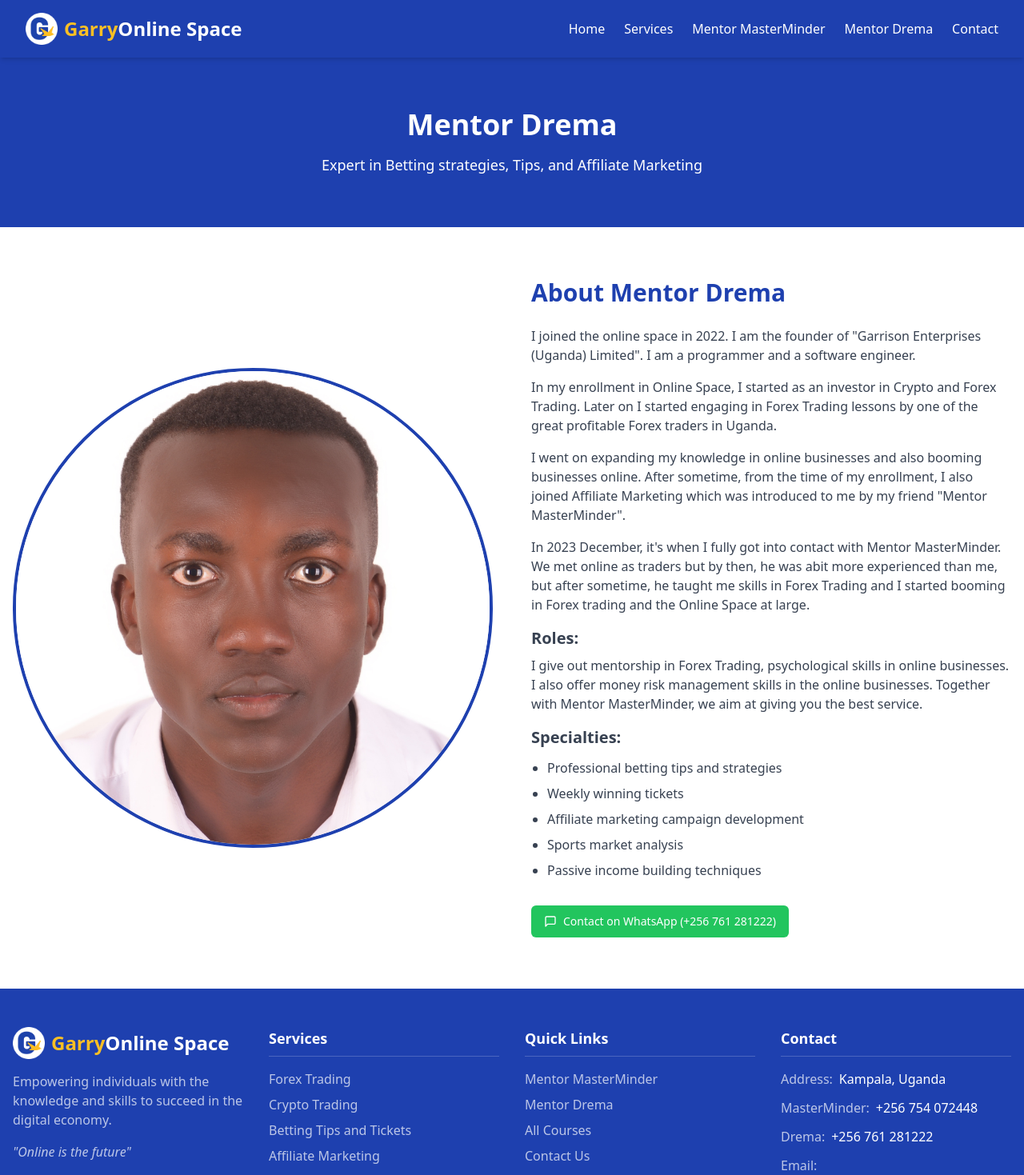
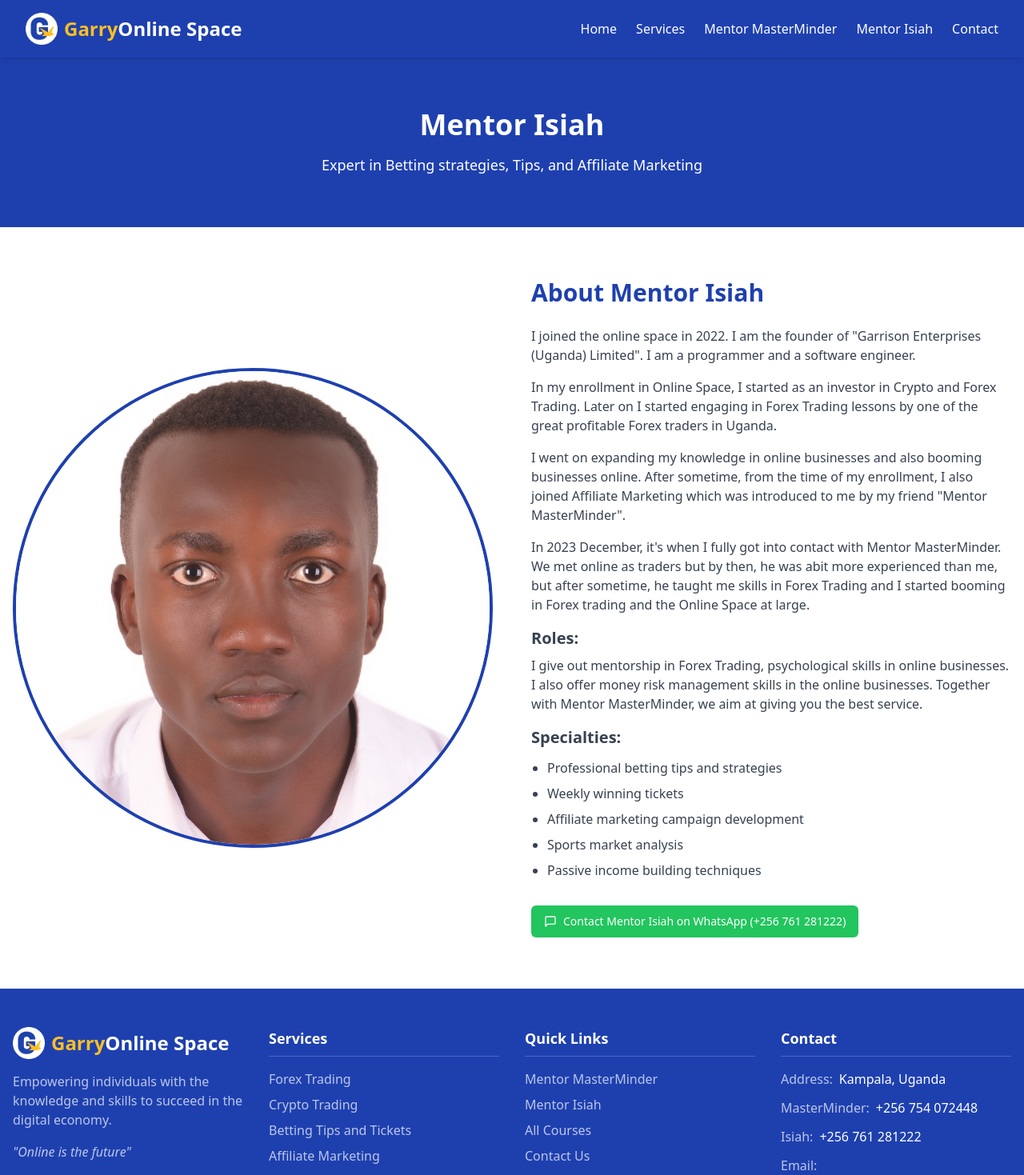
Before and after one commit to garryonlinespace/garry-online-space, a React (Vite) app: page /mentor-drema in a window 1280 px wide. Shown: the top 1469 px of the page at 80% size. Built offline with nearby package versions, Linux system fonts and the light colour scheme.

Commit message:
Rename "Mentor Drema" to "Mentor Isiah"
Replaced all instances of "Mentor Drema" with "Mentor Isiah" across the website, including menu items, page content, and contact information.

```diff
--- a/src/components/ContactInfo.tsx
+++ b/src/components/ContactInfo.tsx
@@ -31,7 +31,7 @@ const ContactInfo = () => {
                   <div>
                     <p className="font-medium text-gray-800">Phone:</p>
                     <p className="text-gray-600">Mentor MasterMinder: +256 754 072448</p>
-                    <p className="text-gray-600">Mentor Drema: +256 761 281222</p>
+                    <p className="text-gray-600">Mentor Isiah: +256 761 281222</p>
                   </div>
                 </div>
 
--- a/src/components/Footer.tsx
+++ b/src/components/Footer.tsx
@@ -60,7 +60,7 @@ const Footer = () => {
               </li>
               <li>
                 <Link to="/mentor-drema" className="text-white/70 hover:text-secondary transition-colors">
-                  Mentor Drema
+                  Mentor Isiah
                 </Link>
               </li>
               <li>
@@ -93,7 +93,7 @@ const Footer = () => {
                 <span className="ml-2">+256 754 072448</span>
               </li>
               <li className="flex">
-                <span className="text-white/70">Drema:</span>
+                <span className="text-white/70">Isiah:</span>
                 <span className="ml-2">+256 761 281222</span>
               </li>
               <li className="flex flex-wrap">
--- a/src/components/Navbar.tsx
+++ b/src/components/Navbar.tsx
@@ -50,7 +50,7 @@ const Navbar = () => {
             Mentor MasterMinder
           </Link>
           <Link to="/mentor-drema" className="text-white hover:text-secondary transition-colors">
-            Mentor Drema
+            Mentor Isiah
           </Link>
           <Link to="/contact" className="text-white hover:text-secondary transition-colors">
             Contact
@@ -96,7 +96,7 @@ const Navbar = () => {
               Mentor MasterMinder
             </Link>
             <Link to="/mentor-drema" className="text-white hover:text-secondary px-4 py-2" onClick={() => setIsOpen(false)}>
-              Mentor Drema
+              Mentor Isiah
             </Link>
             <Link to="/contact" className="text-white hover:text-secondary px-4 py-2" onClick={() => setIsOpen(false)}>
               Contact
--- a/src/components/PaymentConfirmation.tsx
+++ b/src/components/PaymentConfirmation.tsx
@@ -63,7 +63,7 @@ const PaymentConfirmation = ({ courseName }: PaymentConfirmationProps) => {
               className="w-full bg-green-500 hover:bg-green-600 text-white font-medium py-3 flex items-center justify-center gap-2"
             >
               <MessageCircle className="h-5 w-5" />
-              Mentor Drema (+256 761 281222)
+              Mentor Isiah (+256 761 281222)
             </Button>
 
             <Button
--- a/src/pages/MentorDrema.tsx
+++ b/src/pages/MentorDrema.tsx
@@ -16,7 +16,7 @@ const MentorDrema = () => {
       <main className="flex-1">
         <div className="bg-primary text-white py-16">
           <div className="container mx-auto px-4 text-center">
-            <h1 className="text-4xl font-bold mb-4">Mentor Drema</h1>
+            <h1 className="text-4xl font-bold mb-4">Mentor Isiah</h1>
             <p className="text-lg max-w-2xl mx-auto">
               Expert in Betting strategies, Tips, and Affiliate Marketing
             </p>
@@ -30,15 +30,15 @@ const MentorDrema = () => {
                 <Avatar className="w-full aspect-square h-auto rounded-full border-4 border-primary">
                   <AvatarImage
                     src="/lovable-uploads/d94f86ad-d350-4130-8c2b-6f04f876e8f6.png"
-                    alt="Mentor Drema"
+                    alt="Mentor Isiah"
                     className="object-cover"
                   />
-                  <AvatarFallback className="text-5xl text-primary font-bold">MD</AvatarFallback>
+                  <AvatarFallback className="text-5xl text-primary font-bold">MI</AvatarFallback>
                 </Avatar>
               </div>
 
               <div className="md:w-1/2">
-                <h2 className="text-3xl font-bold text-primary mb-6">About Mentor Drema</h2>
+                <h2 className="text-3xl font-bold text-primary mb-6">About Mentor Isiah</h2>
                 <div className="space-y-4 text-gray-700">
                   <p>
                     I joined the online space in 2022. I am the founder of "Garrison Enterprises (Uganda) Limited". I am a programmer and a software engineer.
@@ -85,7 +85,7 @@ const MentorDrema = () => {
                     className="bg-green-500 hover:bg-green-600 text-white flex items-center gap-2"
                   >
                     <MessageSquare className="h-5 w-5" />
-                    Contact on WhatsApp (+256 761 281222)
+                    Contact Mentor Isiah on WhatsApp (+256 761 281222)
                   </Button>
                 </div>
               </div>
```
